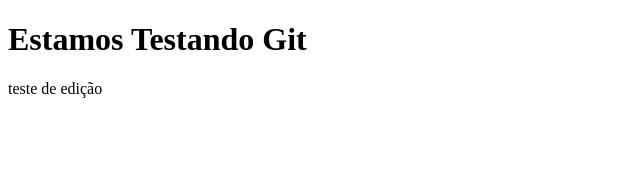
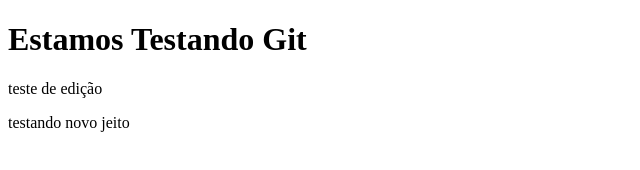
Before and after one commit to leonardomtzsouza/branches, a plain HTML site: page trabalho/index.html in a window 1280 px wide. Shown: the whole page, without its empty margins (0-640 px from the left). Drawn offline with Linux system fonts and the light colour scheme.

Commit message:
aleterar

```diff
--- a/trabalho/index.html
+++ b/trabalho/index.html
@@ -9,5 +9,6 @@
 <body>
     <h1>Estamos Testando Git</h1>
     teste de edição
+    <p>testando novo jeito</p>
 </body>
 </html>
```
